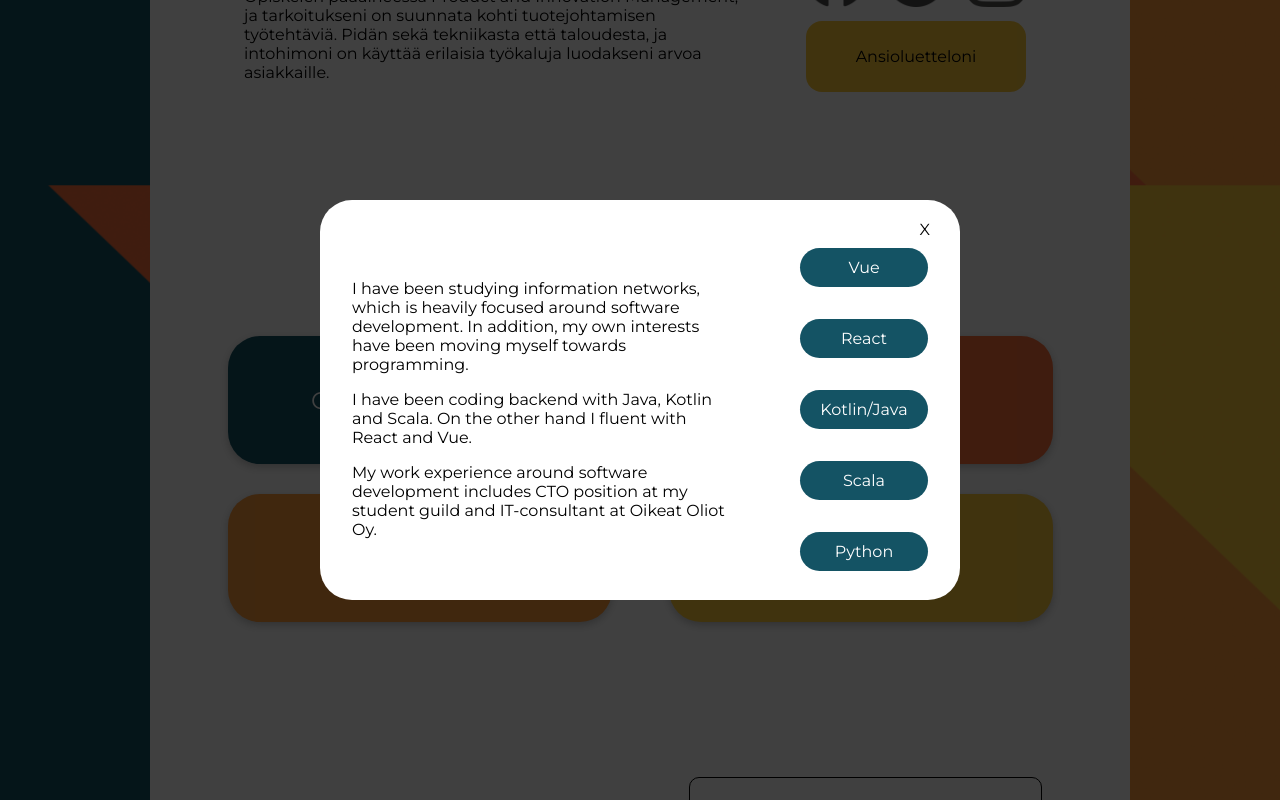
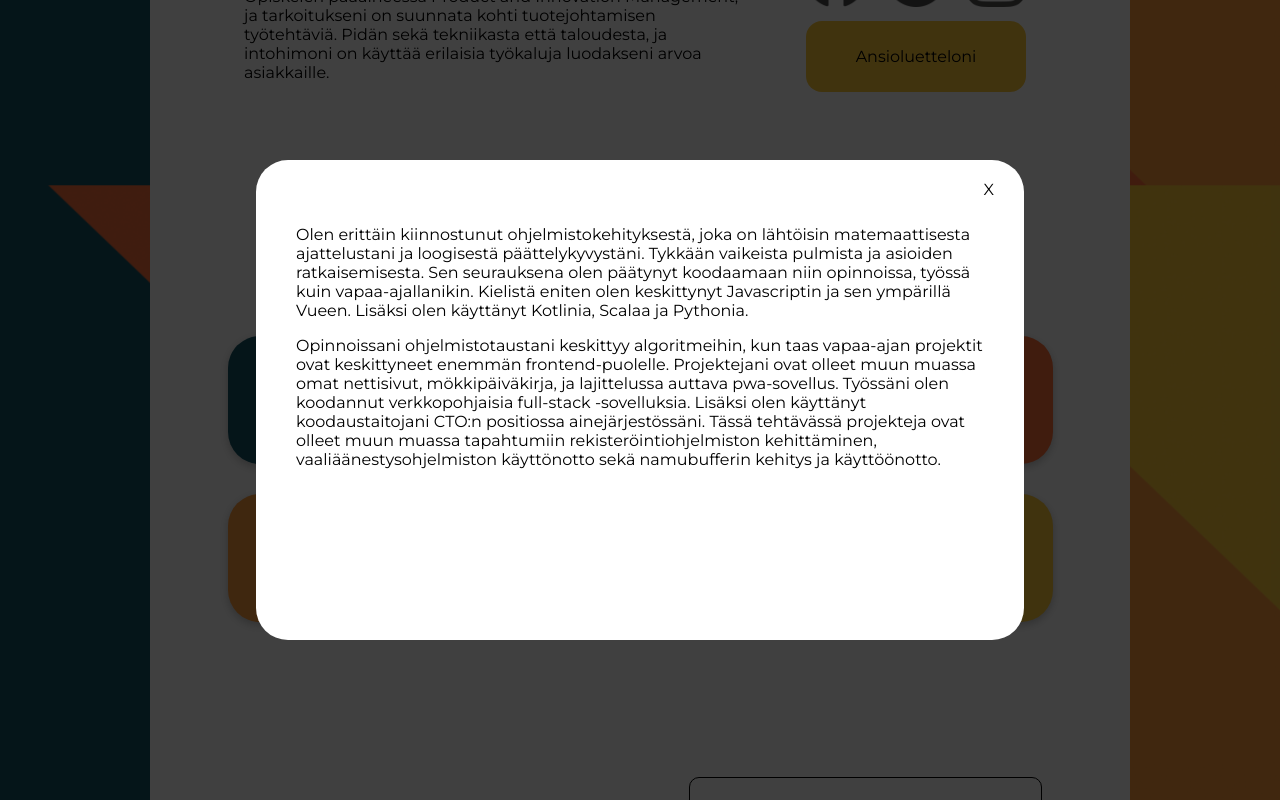
Before and after one commit to jviitamo/jubilant-octo-system, a Vue app: page / in a window 1280 px wide. Both pictures are taken after a click on the element "Ohjelmistokehitys". Shown: the part 668-1468 px from the top of the page. Built offline with nearby package versions, Linux system fonts and the light colour scheme.

Commit message:
Update description texts

```diff
--- a/src/assets/localization/en.json
+++ b/src/assets/localization/en.json
@@ -23,5 +23,12 @@
         "email": "Incorrect email address",
         "success": "Message sent successfully",
         "error": "Something went from with making the request"
+    },
+    "desc-text": {
+        "content-text1": "I have a strong interest in software development, which comes from my mathematical thinking and logical reasoning skills. I like difficult puzzles and solving things. As a result, I have ended up coding in my studies, at work and in my free time. Of the languages, I'm most focused on Javascript and specifically Vue. I've also used Kotlin, Scala and Python.",
+        "content-text2": "In my studies, my software background is focused on algorithms, while my hobby projects are more focused on the frontend side. My projects have included my own website, a summer cottage diary, and a pwa application that helps with sorting. In my work I have coded web-based full-stack applications. I have also used my coding skills in a CTO position in my subject organization. Projects in this role have included developing event registration software, deploying election voting software, and developing and deploying a snack buying system.",
+        "content-text3": "I am interested in consulting because of its versatility. Consulting gives you the opportunity to see many different clients and sectors, and to challenge yourself in many different areas. The best thing about consulting is meeting the client's needs and seeing your handprint in the client's business.",
+        "content-text4": "I have experience in consulting from two different positions. I was a junior IT consultant at Oikeat Oliot Oy, and I am currently a solutions consultant at Efecte Oy. As an IT consultant, I was responsible for implementing full-stack applications and identifying customer needs. The best part of the job was thinking about what features were needed and what is the best way to implement them. ",
+        "content-text5": "At Efecte, I have been even more involved with the customer as a solution consultant. I have implemented several client projects and have been responsible for multiple clients, either alone or with other consultants. I have carried out various projects related to automation of the client's business."
     }
 }
--- a/src/assets/localization/fi.json
+++ b/src/assets/localization/fi.json
@@ -23,5 +23,12 @@
         "email": "Väärä sähköpostiosoite",
         "success": "Sähköposti lähetetty onnistuneesti",
         "error": "Jotain meni pieleen sähköpostin lähetyksessä"
+    },
+    "desc-text": {
+        "content-text1": "Olen erittäin kiinnostunut ohjelmistokehityksestä, joka on lähtöisin matemaattisesta ajattelustani ja loogisestä päättelykyvystäni. Tykkään vaikeista pulmista ja asioiden ratkaisemisesta. Sen seurauksena olen päätynyt koodaamaan niin opinnoissa, työssä kuin vapaa-ajallanikin. Kielistä eniten olen keskittynyt Javascriptin ja sen ympärillä Vueen. Lisäksi olen käyttänyt Kotlinia, Scalaa ja Pythonia.",
+        "content-text2": "Opinnoissani ohjelmistotaustani keskittyy algoritmeihin, kun taas vapaa-ajan projektit ovat keskittyneet enemmän frontend-puolelle. Projektejani ovat olleet muun muassa omat nettisivut, mökkipäiväkirja, ja lajittelussa auttava pwa-sovellus. Työssäni olen koodannut verkkopohjaisia full-stack -sovelluksia. Lisäksi olen käyttänyt koodaustaitojani CTO:n positiossa ainejärjestössäni. Tässä tehtävässä projekteja ovat olleet muun muassa tapahtumiin rekisteröintiohjelmiston kehittäminen, vaaliäänestysohjelmiston käyttönotto sekä namubufferin kehitys ja käyttöönotto.",
+        "content-text3": "Olen kiinnostunut konsultoinnista sen monipuolisuuden takia. Konsultoinnissa pääsee näkemään monia eri asiakkaita ja aloja, sekä haastamaan itseään monella alueella. Parasta konsultoinnissa on asiakkaan tarpeiden täyttäminen ja oman käden jäljen näkyminen asiakkaan liiketoiminnassa.",
+        "content-text4": "Minulla on kokemusta konsultoinnista kahdesta eri positioista. Oikeat Oliot Oy:llä olin nuorempi tietotekniikkakonsultti, ja nykyään olen ratkaisukonsultti Efecte Oy:llä. Tietotekniikkakonsulttina vastasin full-stack sovellusten toteuttamisesta sekä asiakastarpeiden selvittämisestä. Parasta työssä oli miettiä, miten ominaisuuksia tarvitaan ja miten ne kannattaisi parhaiten toteuttaa. ",
+        "content-text5": "Efectellä olen toiminut ratkaisukonsulttina vielä enemmän asiakasrajapinnassa. Olen toteuttanut useita asiakasprojekteja ja olen vastuussa useista asiakkaista yksin tai muiden konsulttien kanssa. Olen toteuttanut erilaisia asiakkaan liiketoiminnan automatisointiin liittyviä projekteja."
     }
 }
--- a/src/components/CompetenceBall.vue
+++ b/src/components/CompetenceBall.vue
@@ -72,8 +72,8 @@ export default {
     .overlay {
         background-color: white;
         opacity: 1 !important;
-        height: 50%;
-        width: 50%;
+        height: 60%;
+        width: 60%;
         border-radius: 2em;
     }
     .closebutton {
--- a/src/components/Competences.vue
+++ b/src/components/Competences.vue
@@ -6,32 +6,17 @@
             <CompetenceBall :msg="a('content', 'software', lang)" color="#145364">
                 <div class="ballcontent">
                     <div class="description-text">
-                        <p>I have been studying information networks, which is heavily focused around software development. In addition, my own interests have been moving myself towards programming.</p>
-                        <p>I have been coding backend with Java, Kotlin and Scala. On the other hand I fluent with React and Vue.</p>
-                        <p>My work experience around software development includes CTO position at my student guild and IT-consultant at Oikeat Oliot Oy.</p>
-                    </div>
-                    <div class="languages-container">
-                        <p>Vue</p>
-                        <p>React</p>
-                        <p>Kotlin/Java</p>
-                        <p>Scala</p>
-                        <p>Python</p>
+                        <p> {{ a('desc-text', 'content-text1', lang) }}</p>
+                        <p> {{ a('desc-text', 'content-text2', lang) }}</p>
                     </div>
                 </div>
             </CompetenceBall>
             <CompetenceBall :msg="a('content', 'consulting', lang)" color="#FD703B">
                 <div class="ballcontent">
                     <div class="description-text">
-                        <p>I have been studying information networks, which is heavily focused around software development. In addition, my own interests have been moving myself towards programming.</p>
-                        <p>I have been coding backend with Java, Kotlin and Scala. On the other hand I fluent with React and Vue.</p>
-                        <p>My work experience around software development includes CTO position at my student guild and IT-consultant at Oikeat Oliot Oy.</p>
-                    </div>
-                    <div class="languages-container">
-                        <p>Vue</p>
-                        <p>React</p>
-                        <p>Kotlin/Java</p>
-                        <p>Scala</p>
-                        <p>Python</p>
+                        <p> {{ a('desc-text', 'content-text3', lang) }}</p>
+                        <p> {{ a('desc-text', 'content-text4', lang) }}</p>
+                        <p> {{ a('desc-text', 'content-text5', lang) }}</p>
                     </div>
                 </div>
             </CompetenceBall>
@@ -41,13 +26,6 @@
                         <p>I have been studying information networks, which is heavily focused around software development. In addition, my own interests have been moving myself towards programming.</p>
                         <p>I have been coding backend with Java, Kotlin and Scala. On the other hand I fluent with React and Vue.</p>
                         <p>My work experience around software development includes CTO position at my student guild and IT-consultant at Oikeat Oliot Oy.</p>
-                    </div>
-                    <div class="languages-container">
-                        <p>Vue</p>
-                        <p>React</p>
-                        <p>Kotlin/Java</p>
-                        <p>Scala</p>
-                        <p>Python</p>
                     </div>
                 </div>
             </CompetenceBall>
@@ -137,15 +115,25 @@ export default {
     }
     .ballcontent {
         display: flex;
-        flex-direction: row;
-        justify-content: space-around;
+        flex-direction: column;
         align-items: center;
-        height: 80%;
-        padding-top: 30px;
+        height: 90%;
+        padding: 30px 40px;
+        overflow: hidden;
     }
     .description-text {
-        flex-basis: 60%;
+        overflow-y: scroll;
     }
+
+    ::-webkit-scrollbar {
+        width: 0;  /* Remove scrollbar space */
+        background: transparent;  /* Optional: just make scrollbar invisible */
+    }
+    /* Optional: show position indicator in red */
+    ::-webkit-scrollbar-thumb {
+        background: #FF0000;
+    }
+
     .languages-container {
         display: flex;
         flex-direction: column;
```
